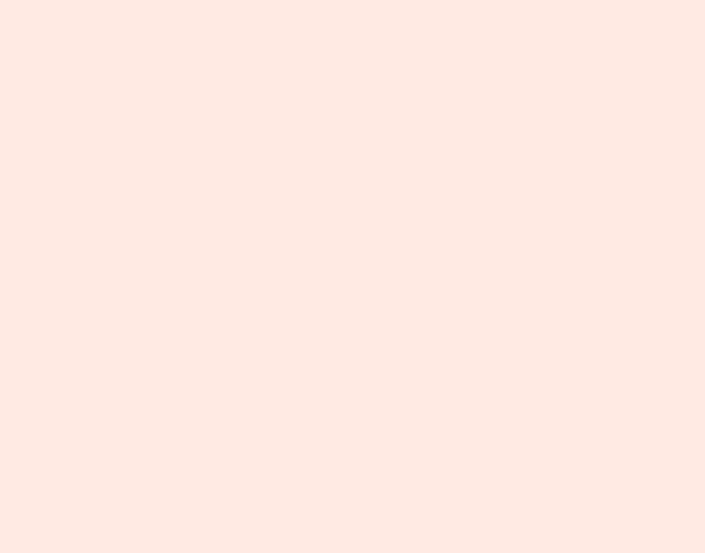
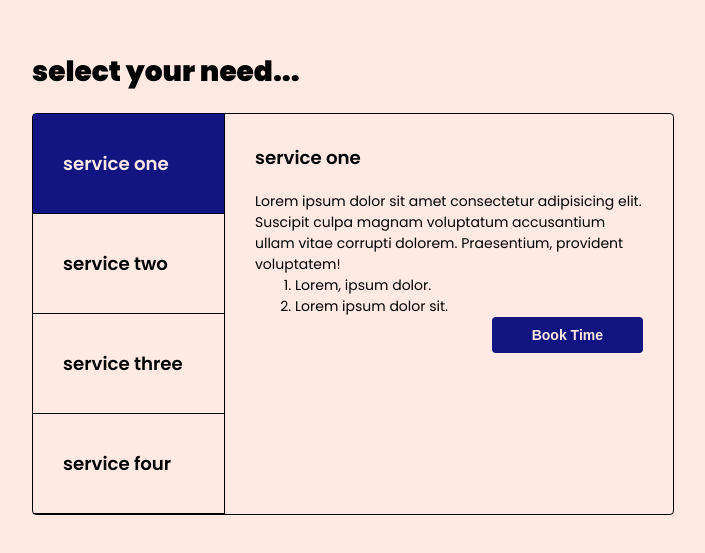
Before and after one commit to GayashanGamage/Dr.Dinesh-frontend, a Vue app: page /service in a window 1280 px wide. Before the commit this address had no page. Shown: the part 149-702 px from the top of the page, without its empty margins (288-993 px from the left). Built offline with nearby package versions, Linux system fonts and the light colour scheme.

Commit message:
add new service page and link to home page

```diff
--- a/src/router/index.js
+++ b/src/router/index.js
@@ -1,6 +1,7 @@
 import Home from "@/views/Home.vue";
 import Login from "@/views/Login.vue";
 import Members from "@/views/Members.vue";
+import Service from "@/views/Service.vue";
 import { createRouter, createWebHistory } from "vue-router";
 
 const router = createRouter({
@@ -21,6 +22,11 @@ const router = createRouter({
       component: Members,
       name: "members",
     },
+    {
+      path: "/service",
+      component: Service,
+      name: "service",
+    },
   ],
 });
 
--- a/src/views/Home.vue
+++ b/src/views/Home.vue
@@ -7,7 +7,9 @@
       <h1>Dr. Dinesh Fernando</h1>
       <h3>Your personal couch for academics</h3>
       <div class="level-three-container action-button">
-        <button class="apointment-button">Book an Apointment</button>
+        <button class="apointment-button" @click="servicePage">
+          Book an Apointment
+        </button>
       </div>
     </div>
     <div class="level-two-container footer">
@@ -19,11 +21,16 @@
 <script setup>
 import Footer from "@/components/Footer.vue";
 import Menu from "@/components/Menu.vue";
+import router from "@/router";
 
 name: "Home";
+
+const servicePage = () => {
+  router.push("/service");
+};
 </script>
 
-<style>
+<style scoped>
 .level-one-container {
   /* border: 1px solid black; */
   display: grid;
--- /dev/null
+++ b/src/views/Service.vue
@@ -0,0 +1,218 @@
+<template>
+  <!-- this is handle entire page layout -->
+  <div class="level-one-contaniner">
+    <!-- this is handle content of the tabmenu + title -->
+    <div class="level-two-container">
+      <!-- this is title -->
+      <h2 class="page-title">select your need...</h2>
+      <!-- this handle entire tabmenu -->
+      <div class="level-three-container">
+        <div
+          class="level-three-sub-container sub-one option-tab active"
+          id="button-one"
+          @click="showDetails('button-one', 'one')"
+        >
+          <h3 class="service_title_sidebar">service one</h3>
+        </div>
+        <div
+          class="level-three-sub-container sub-two option-tab"
+          id="button-two"
+          @click="showDetails('button-two', 'two')"
+        >
+          <h3 class="service_title_sidebar">service two</h3>
+        </div>
+        <div
+          class="level-three-sub-container sub-three option-tab"
+          id="button-three"
+          @click="showDetails('button-three', 'three')"
+        >
+          <h3 class="service_title_sidebar">service three</h3>
+        </div>
+        <div
+          class="level-three-sub-container sub-four option-tab"
+          id="button-four"
+          @click="showDetails('button-four', 'four')"
+        >
+          <h3 class="service_title_sidebar">service four</h3>
+        </div>
+        <!-- this is handle entire details of the tabbuttons interactively -->
+        <div class="level-three-sub-container sub-five">
+          <div class="tab-content" id="one">
+            <h3 class="service_title">service one</h3>
+            <p>
+              Lorem ipsum dolor sit amet consectetur adipisicing elit. Suscipit
+              culpa magnam voluptatum accusantium ullam vitae corrupti dolorem.
+              Praesentium, provident voluptatem!
+            </p>
+            <ol>
+              <li>Lorem, ipsum dolor.</li>
+              <li>Lorem ipsum dolor sit.</li>
+            </ol>
+            <button class="book_button">Book Time</button>
+          </div>
+          <div class="tab-content" id="two">
+            <h3 class="service_title">service two</h3>
+            <p>
+              Lorem ipsum dolor sit amet consectetur adipisicing elit. Excepturi
+              mollitia iste nesciunt autem porro, ipsa ipsam nostrum quis
+              officia, accusantium, sapiente facere unde voluptate ratione saepe
+              at esse aperiam maxime quaerat eligendi sequi eveniet! Quaerat
+              impedit nulla debitis ut consectetur?
+            </p>
+            <ol>
+              <li>Lorem, ipsum dolor.</li>
+              <li>Lorem ipsum dolor sit.</li>
+            </ol>
+            <button class="book_button">Book Time</button>
+          </div>
+          <div class="tab-content" id="three">
+            <h3 class="service_title">service three</h3>
+            <p>
+              Lorem ipsum dolor sit amet consectetur adipisicing elit. Ab, a
+              quisquam. Harum quo provident corporis placeat debitis veritatis
+              vero qui animi eum! Quibusdam magni distinctio sit qui ducimus?
+            </p>
+            <ol>
+              <li>Lorem, ipsum dolor.</li>
+              <li>Lorem ipsum dolor sit.</li>
+              <li>Lorem, ipsum.</li>
+              <li>Lorem ipsum dolor sit amet.</li>
+            </ol>
+            <button class="book_button">Book Time</button>
+          </div>
+          <div class="tab-content" id="four">
+            <h3 class="service_title">service four</h3>
+            <p>
+              Lorem ipsum dolor sit amet consectetur, adipisicing elit.
+              Consequuntur dicta omnis labore tenetur fugiat doloribus atque at
+              ad, ut quas sapiente facilis
+            </p>
+            <ol>
+              <li>Lorem, ipsum dolor.</li>
+              <li>Lorem ipsum dolor sit.</li>
+              <li>Lorem, ipsum.</li>
+              <li>Lorem ipsum dolor sit amet.</li>
+            </ol>
+            <button class="book_button">Book Time</button>
+          </div>
+        </div>
+      </div>
+    </div>
+  </div>
+</template>
+
+<script setup>
+name: "Service";
+
+const showDetails = (button_name, tabName) => {
+  var allTabContent = document.getElementsByClassName("tab-content");
+  for (let i = 0; i < allTabContent.length; i++) {
+    allTabContent[i].style.display = "none";
+  }
+
+  var allButton = document.getElementsByClassName("option-tab");
+  for (let i = 0; i < allButton.length; i++) {
+    allButton[i].classList.remove("active");
+  }
+
+  document.getElementById(button_name).classList.add("active");
+  document.getElementById(tabName).style.display = "block";
+};
+</script>
+
+<style scoped>
+.level-one-contaniner {
+  display: flex;
+  justify-content: center;
+  align-items: center;
+  height: 100vh;
+}
+.level-two-container {
+  width: 50vw;
+  height: 50vh;
+  /* border: 1px solid black; */
+}
+.level-three-container {
+  border: 1px solid black;
+  border-radius: 4px;
+  width: 100%;
+  height: 100%;
+  display: grid;
+  grid-template-columns: 30% 70%;
+  grid-template-rows: repeat(4, 1fr);
+  grid-template-areas:
+    "service1 description"
+    "service2 description"
+    "service3 description"
+    "service4 description";
+}
+.option-tab {
+  display: flex;
+  align-items: center;
+  border-right: 1px solid black;
+  border-bottom: 1px solid black;
+}
+.tab-content {
+  margin: 30px;
+}
+.book_button {
+  float: inline-end;
+  padding: 10px 40px;
+  background-color: #121481;
+  color: #ffeae3;
+  outline: none;
+  border: none;
+  border-radius: 4px;
+  font-weight: 600;
+}
+.book_button:hover {
+  color: #121481;
+  background-color: #ffeae3;
+  border: 1px solid #121481;
+  border-radius: 4px;
+  font-weight: 600;
+  cursor: pointer;
+}
+.sub-one {
+  grid-area: service1;
+}
+.sub-two {
+  grid-area: service2;
+}
+.sub-three {
+  grid-area: service3;
+}
+.sub-four {
+  grid-area: service4;
+}
+.sub-five {
+  grid-area: description;
+}
+#two,
+#three,
+#four {
+  display: none;
+}
+.service_title {
+  font-size: 1.3rem;
+  margin-bottom: 20px;
+  font-weight: 600;
+  color: black;
+  letter-spacing: normal;
+}
+.service_title_sidebar {
+  font-size: 1.3rem;
+  letter-spacing: normal;
+  font-weight: 600;
+  margin-left: 30px;
+}
+.page-title {
+  font-size: 2rem;
+  font-weight: 900;
+  margin-bottom: 20px;
+}
+.active {
+  background-color: #121481;
+  color: #ffeae3;
+}
+</style>
```
